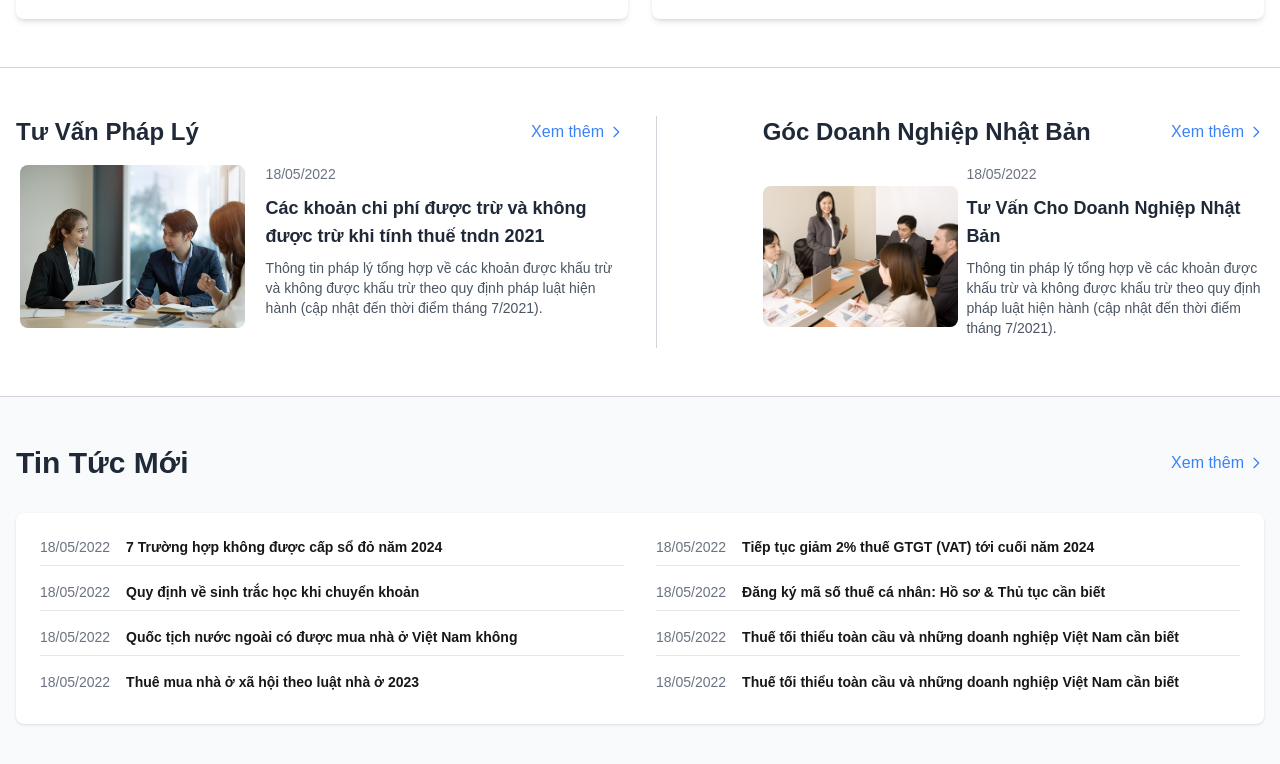
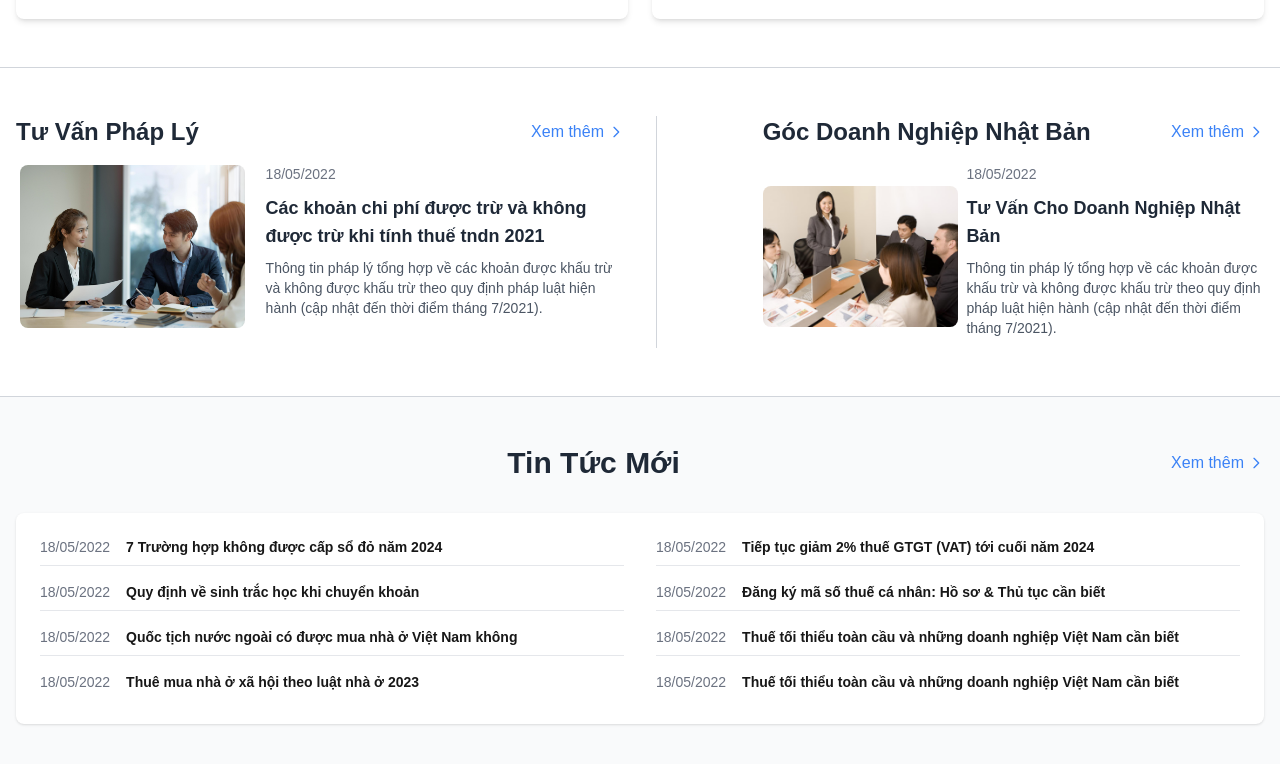
Before and after one commit to tachithanhdanh/HTIC-Law-Firm-Website, a Next.js app: page / in a window 1280 px wide. Shown: the part 3047-3811 px from the top of the page. Built offline with nearby package versions, Linux system fonts and the light colour scheme.

Commit message:
Make title center in Latest News

```diff
--- a/src/components/index/LatestNews.tsx
+++ b/src/components/index/LatestNews.tsx
@@ -3,11 +3,16 @@ const LatestNews = () => {
     <section className="py-12 bg-gray-50">
       <div className="max-w-7xl mx-auto px-4">
         {/* Header */}
-        <div className="flex justify-between items-center mb-8">
-          <h2 className="text-3xl font-bold text-gray-800">Tin Tức Mới</h2>
+        <div className="flex justify-center items-center mb-8">
+          {/* Title */}
+          <h2 className="text-3xl font-bold text-gray-800 flex-grow text-center">
+            Tin Tức Mới
+          </h2>
+
+          {/* "Xem thêm" Button */}
           <a
             href="#"
-            className="text-blue-500 hover:underline flex items-center"
+            className="text-blue-500 hover:underline flex items-center ml-auto"
           >
             Xem thêm
             <svg
```
